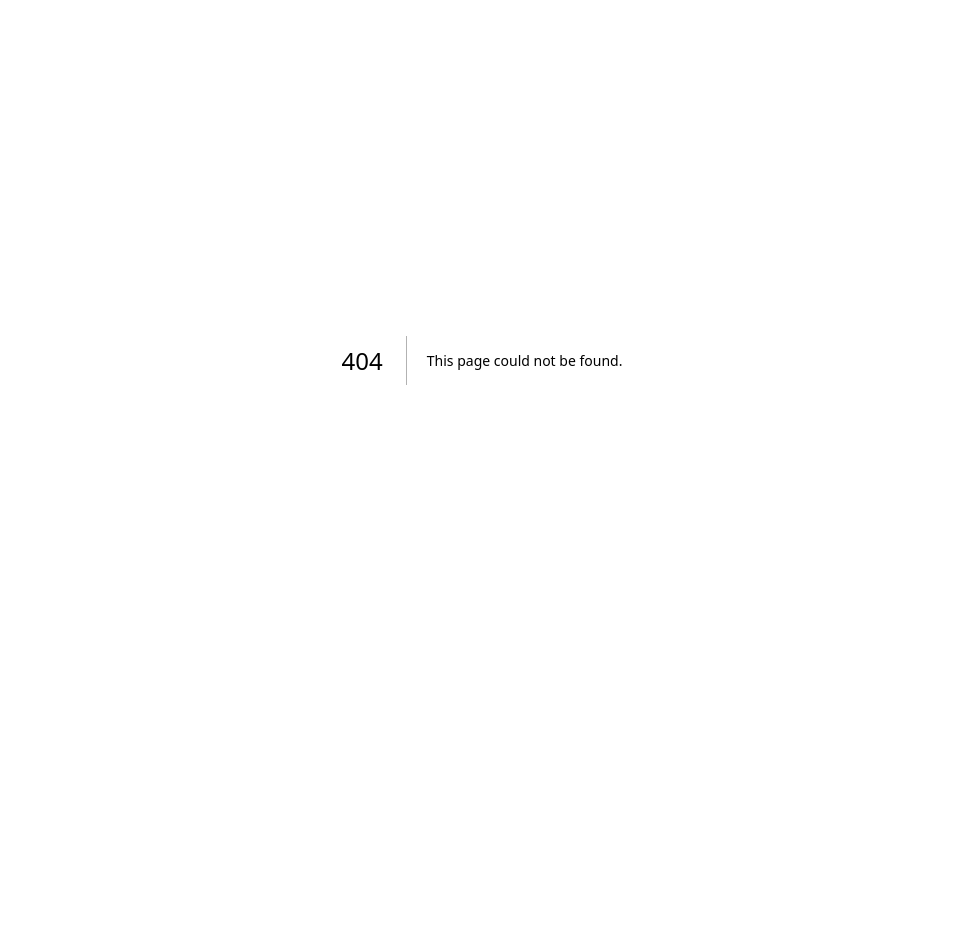
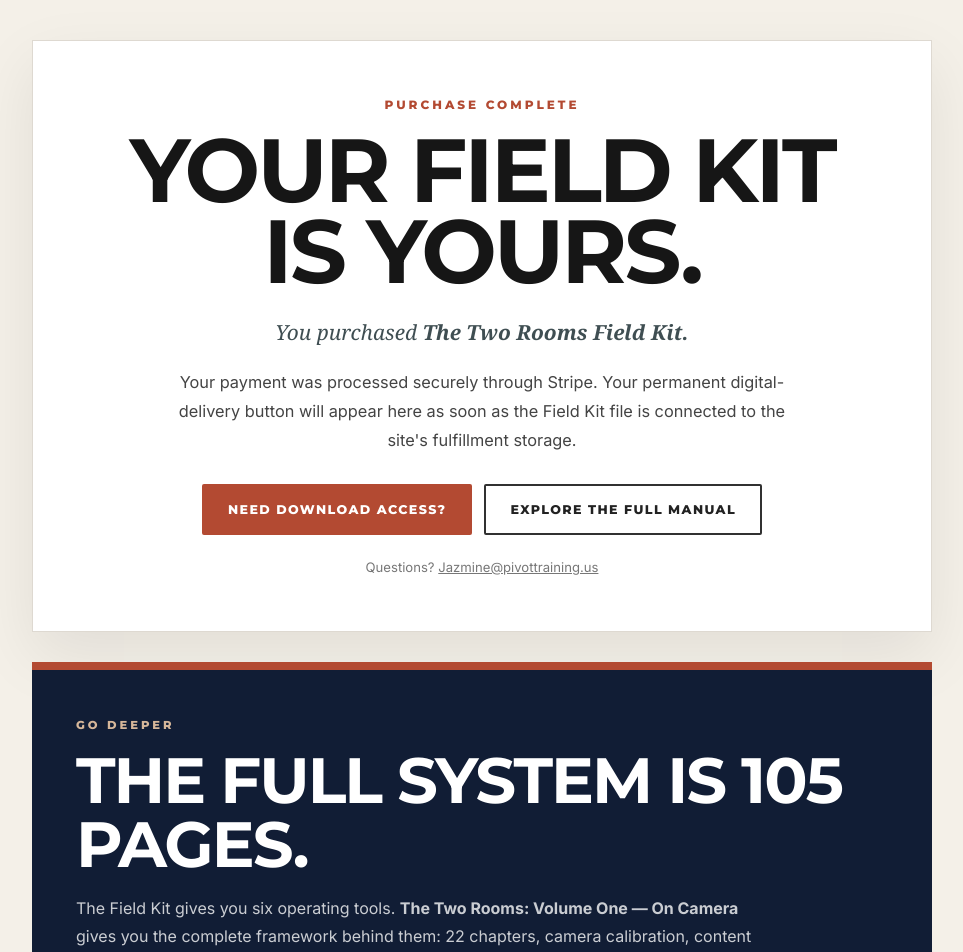
Before and after one commit to PivotTraining/ChrisMarvel, a Next.js app: page /two-rooms/field-kit/thank-you in a window 1280 px wide. Before the commit this address had no page. Shown: the part 40-992 px from the top of the page, without its empty margins (158-1121 px from the left). Before the commit the page ends 800 px from the top, so only its background shows below. Built offline with nearby package versions, Linux system fonts and the light colour scheme.

Commit message:
Add Field Kit purchase confirmation page

```diff
--- /dev/null
+++ b/app/two-rooms/field-kit/thank-you/page.tsx
@@ -0,0 +1,29 @@
+import '../../../globals.css'
+import '../../two-rooms.css'
+
+export default function FieldKitThankYouPage() {
+  return (
+    <main className="tr-page" style={{minHeight:'100vh',padding:'80px 24px'}}>
+      <div style={{maxWidth:900,margin:'0 auto'}}>
+        <section style={{textAlign:'center',background:'#fff',padding:'56px 42px',border:'1px solid #ded9d1',boxShadow:'0 24px 60px rgba(0,0,0,.08)'}}>
+          <div className="tr-eyebrow">Purchase complete</div>
+          <h1 style={{fontFamily:'var(--font-heading)',fontSize:'clamp(3rem,8vw,5.6rem)',lineHeight:.9,textTransform:'uppercase',letterSpacing:'-3px',margin:'0 0 26px'}}>Your Field Kit<br/>is yours.</h1>
+          <p style={{fontFamily:"Georgia,'Times New Roman',serif",fontStyle:'italic',fontSize:'1.3rem',lineHeight:1.5,color:'#3f4e52',marginBottom:20}}>You purchased <strong>The Two Rooms Field Kit.</strong></p>
+          <p style={{fontSize:'1.02rem',lineHeight:1.75,color:'#444',maxWidth:650,margin:'0 auto 30px'}}>Your payment was processed securely through Stripe. Your permanent digital-delivery button will appear here as soon as the Field Kit file is connected to the site&apos;s fulfillment storage.</p>
+          <div style={{display:'flex',gap:12,justifyContent:'center',flexWrap:'wrap'}}>
+            <a className="tr-btn tr-btn-rust" href="mailto:Jazmine@pivottraining.us?subject=Field%20Kit%20Download%20Access">Need Download Access?</a>
+            <a className="tr-btn tr-btn-ghost" href="/two-rooms">Explore the Full Manual</a>
+          </div>
+          <p style={{fontSize:'.82rem',color:'#777',marginTop:24}}>Questions? <a href="mailto:Jazmine@pivottraining.us" style={{textDecoration:'underline'}}>Jazmine@pivottraining.us</a></p>
+        </section>
+
+        <section style={{marginTop:30,background:'#111d35',color:'#fff',padding:'48px 44px',borderTop:'8px solid #b34a32'}}>
+          <div style={{fontFamily:'var(--font-heading)',fontSize:'.72rem',fontWeight:800,letterSpacing:'3px',textTransform:'uppercase',color:'#d6b79a',marginBottom:16}}>Go deeper</div>
+          <h2 style={{fontFamily:'var(--font-heading)',fontSize:'clamp(2.2rem,5vw,4rem)',lineHeight:1,textTransform:'uppercase',letterSpacing:'-2px',margin:'0 0 18px'}}>The full system is 105 pages.</h2>
+          <p style={{lineHeight:1.75,color:'rgba(255,255,255,.78)',maxWidth:700,marginBottom:24}}>The Field Kit gives you six operating tools. <strong>The Two Rooms: Volume One — On Camera</strong> gives you the complete framework behind them: 22 chapters, camera calibration, content systems, drills, failure patterns, and the full Field Kit integrated into the manual.</p>
+          <a className="tr-btn tr-btn-rust" href="/two-rooms">See The Two Rooms — $47</a>
+        </section>
+      </div>
+    </main>
+  )
+}
```
